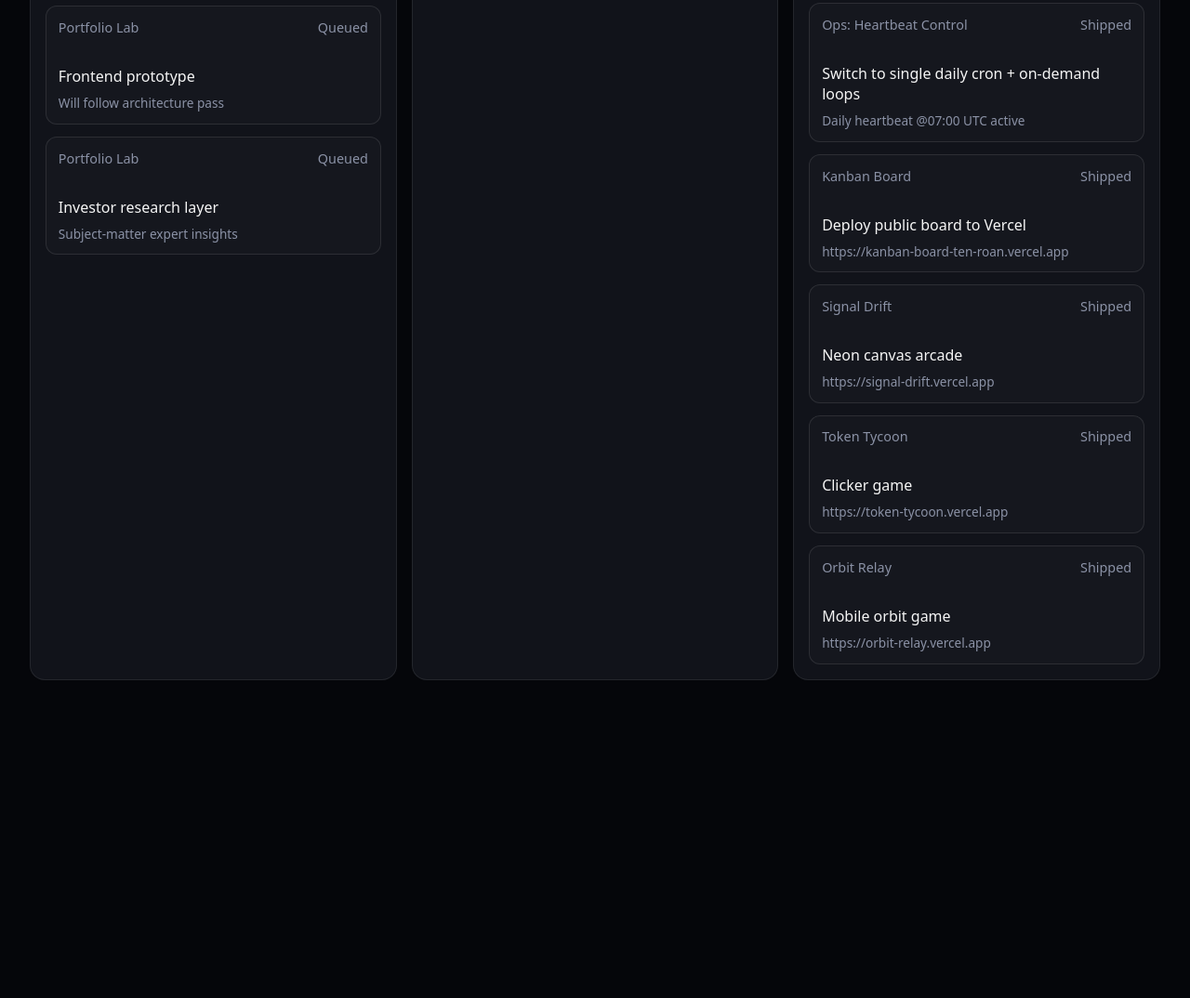
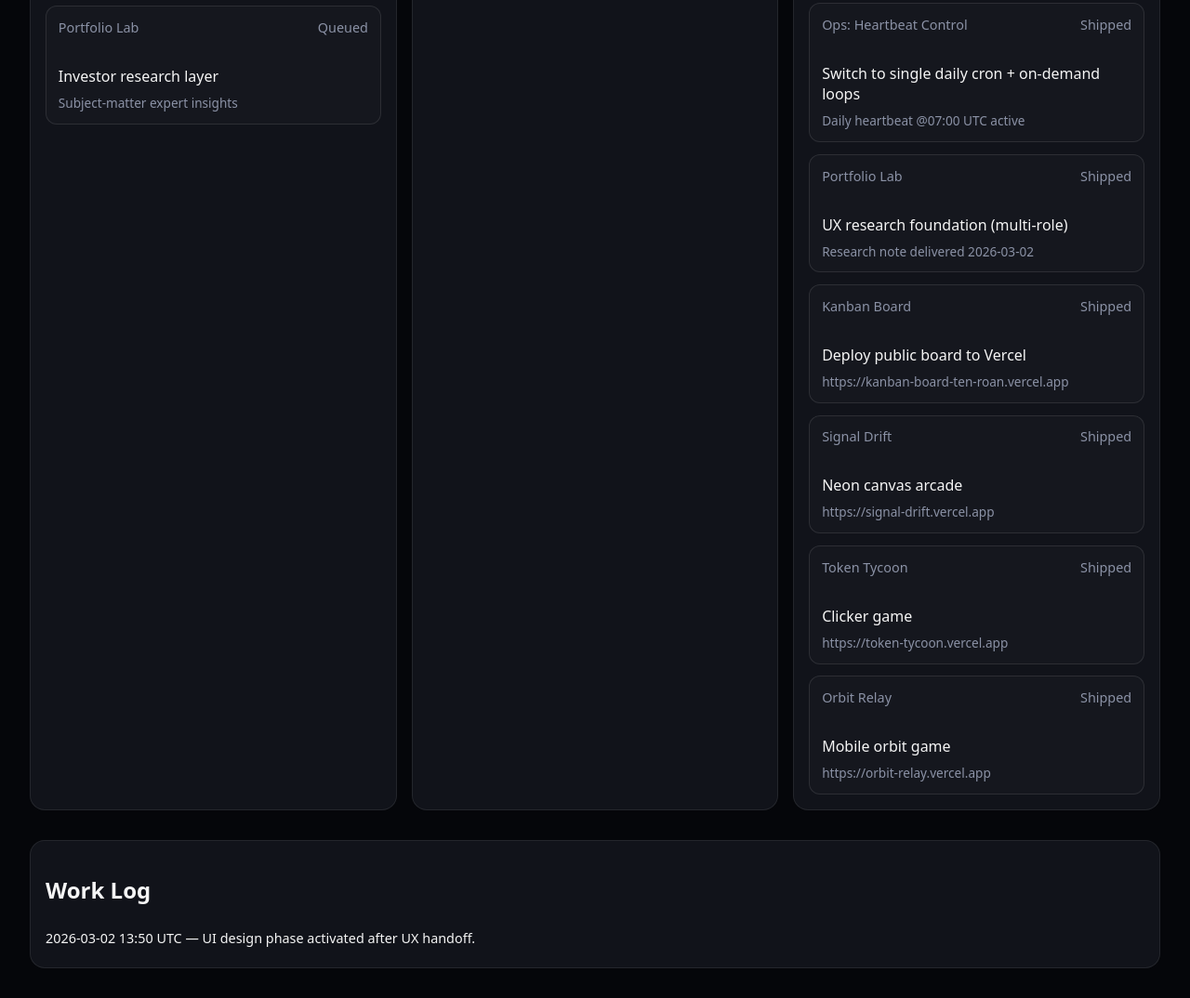
Before and after one commit to Artifex-thebuilder/kanban-board, a plain HTML site: page index.html in a window 1280 px wide. Shown: the part 822-1896 px from the top of the page at 93% size. Before the commit the page ends 1586 px from the top, so only its background shows below. Drawn offline with Linux system fonts and the light colour scheme.

Commit message:
feat: add work log section and blocked indicator

```diff
--- a/index.html
+++ b/index.html
@@ -25,6 +25,10 @@
       <div class="cards"></div>
     </section>
   </main>
+  <section class="log">
+    <h2>Work Log</h2>
+    <ul id="worklog"></ul>
+  </section>
   <template id="card-template">
     <article class="card" draggable="true">
       <header>
--- a/main.js
+++ b/main.js
@@ -48,14 +48,14 @@
   {
     project: 'Portfolio Lab',
     task: 'UX research foundation (multi-role)',
-    meta: 'WIP – mapping journeys & data needs',
-    status: 'Building'
+    meta: 'Research note delivered 2026-03-02',
+    status: 'Shipped'
   },
   {
     project: 'Portfolio Lab',
     task: 'UI design system draft',
-    meta: 'Starts after UX note sign-off',
-    status: 'Queued'
+    meta: 'Wireframes + visual tokens in progress',
+    status: 'Building'
   },
   {
     project: 'Portfolio Lab',
@@ -103,10 +103,16 @@
   }
 ];
 
+const worklogEntries = [
+  { time: '2026-03-02 13:50 UTC', note: 'UI design phase activated after UX handoff.' }
+];
+
 const template = document.getElementById('card-template');
 const columns = document.querySelectorAll('.column');
+const logList = document.getElementById('worklog');
 
 data.forEach((item) => addCard(item));
+worklogEntries.forEach((entry) => addLog(entry));
 
 function addCard({ project, task, meta, status, blocked }) {
   const card = template.content.cloneNode(true);
@@ -124,3 +130,10 @@
   const column = document.querySelector(`[data-status="${status.toLowerCase()}"] .cards`);
   column.appendChild(card);
 }
+
+function addLog({ time, note }) {
+  if (!logList) return;
+  const li = document.createElement('li');
+  li.textContent = `${time} — ${note}`;
+  logList.prepend(li);
+}
--- a/styles.css
+++ b/styles.css
@@ -64,3 +64,27 @@
 .card p { margin: 0.5rem 0; }
 
 .card footer { font-size: 0.85rem; color: var(--muted); }
+
+.log {
+  margin-top: 2rem;
+  background: var(--panel);
+  padding: 1rem;
+  border-radius: 16px;
+  border: 1px solid rgba(255,255,255,0.08);
+}
+
+#worklog {
+  list-style: none;
+  margin: 0;
+  padding: 0;
+}
+
+#worklog li {
+  padding: 0.4rem 0;
+  border-bottom: 1px solid rgba(255,255,255,0.05);
+  font-size: 0.9rem;
+}
+
+#worklog li:last-child {
+  border-bottom: none;
+}
```
